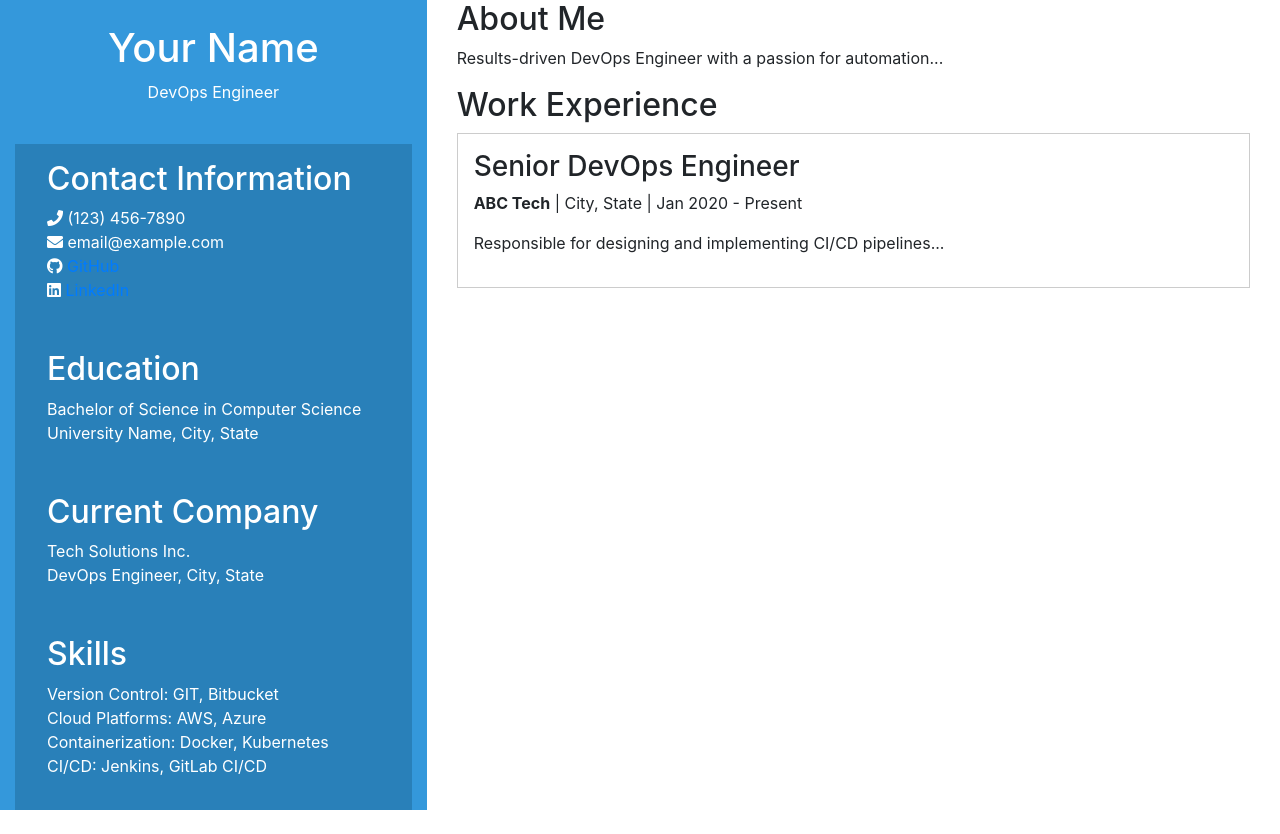
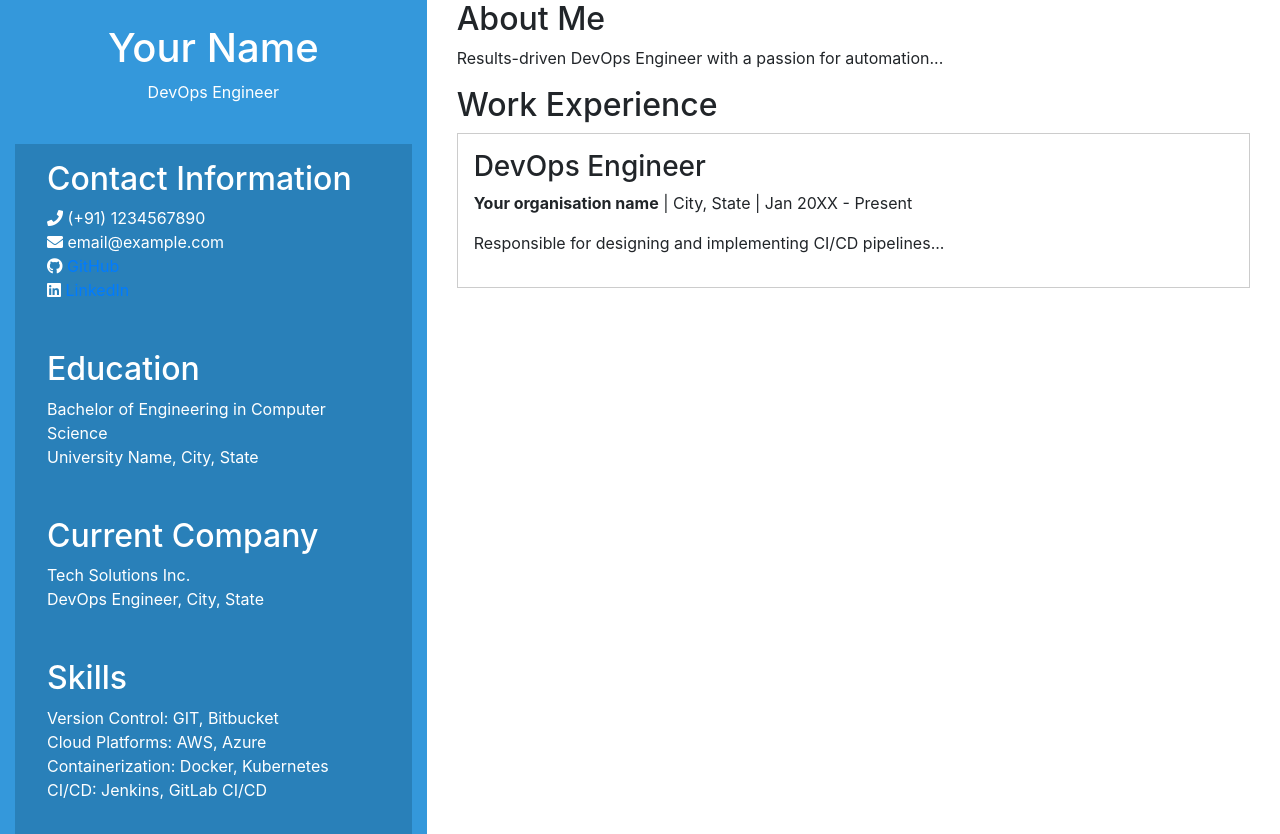
Before and after one commit to pramoddilipakumar/resume-template-for-github-pages, a plain HTML site: page index.html in a window 1280 px wide. Before the commit the page ends 810 px from the top, so only its background shows below. Drawn offline with nearby package versions, Linux system fonts and the light colour scheme.

Commit message:
Update index.html

```diff
--- a/index.html
+++ b/index.html
@@ -19,7 +19,7 @@
                 <div class="contact-info py-3">
                     <h2>Contact Information</h2>
                     <ul class="list-unstyled">
-                        <li><i class="fas fa-phone"></i> (123) 456-7890</li>
+                        <li><i class="fas fa-phone"></i> (+91) 1234567890</li>
                         <li><i class="fas fa-envelope"></i> email@example.com</li>
                         <li><i class="fab fa-github"></i> <a href="https://github.com/johndoe" target="_blank" rel="noopener noreferrer">GitHub</a></li>
                         <li><i class="fab fa-linkedin"></i> <a href="https://linkedin.com/in/johndoe" target="_blank" rel="noopener noreferrer">LinkedIn</a></li>
@@ -27,7 +27,7 @@
                 </div>
                 <div class="education py-3">
                     <h2>Education</h2>
-                    <p class="mb-0">Bachelor of Science in Computer Science</p>
+                    <p class="mb-0">Bachelor of Engineering in Computer Science</p>
                     <p>University Name, City, State</p>
                 </div>
                 <div class="current-company py-3">
@@ -57,8 +57,8 @@
                     <div class="container">
                         <h2>Work Experience</h2>
                         <div class="experience-item">
-                            <h3>Senior DevOps Engineer</h3>
-                            <p><strong>ABC Tech</strong> | City, State | Jan 2020 - Present</p>
+                            <h3>DevOps Engineer</h3>
+                            <p><strong>Your organisation name</strong> | City, State | Jan 20XX - Present</p>
                             <p>Responsible for designing and implementing CI/CD pipelines...</p>
                         </div>
                         <!-- Add more experience items here -->
```
